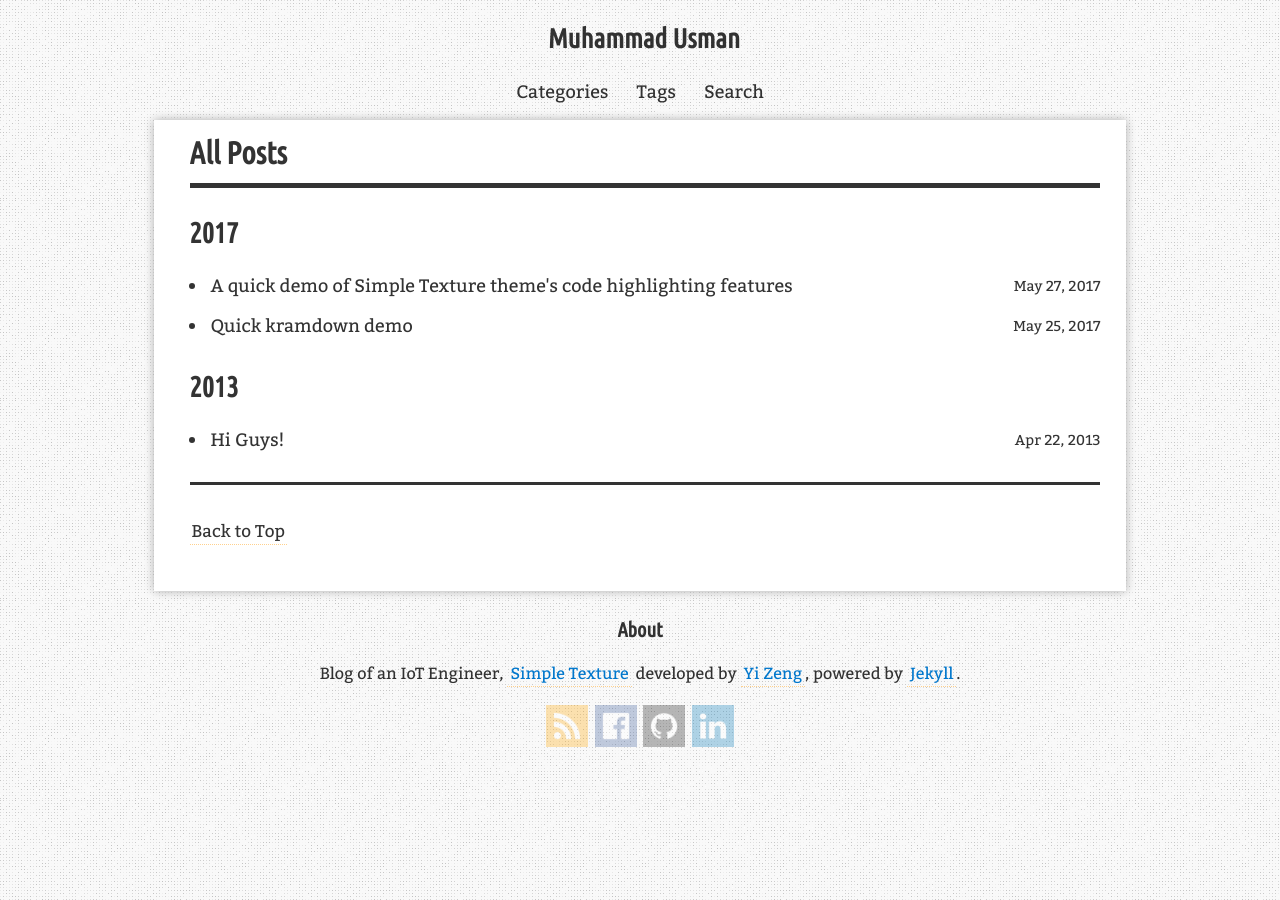
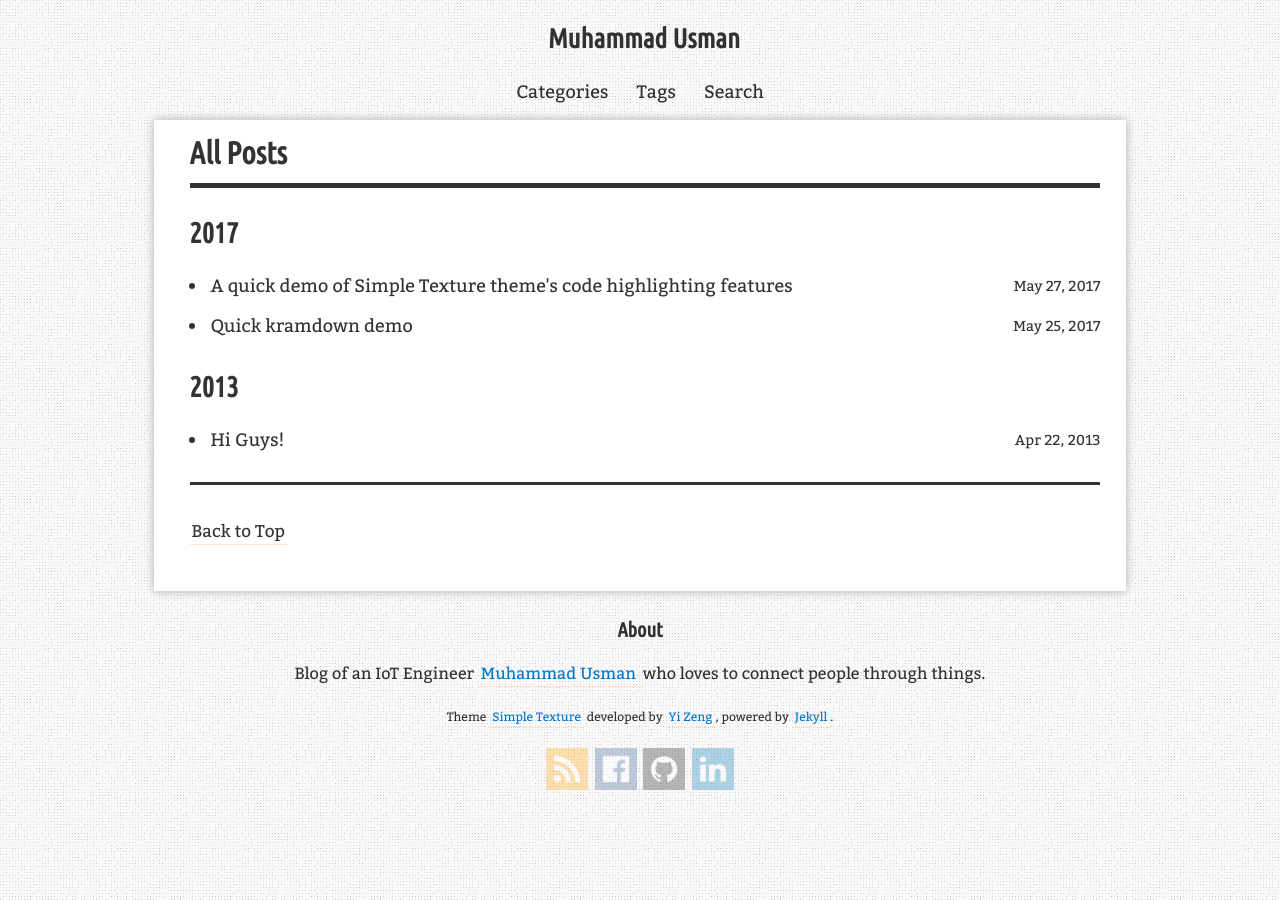
Before and after one commit to abtahir/uthmanhere.github.io, a Jekyll site: the page built from blog/index.html, in a window 1280 px wide. Built offline with Jekyll 4.4.1, drawn with Linux system fonts in a browser that asks for light colours; nearby versions of some CDN libraries; comment, search, counter and statistics services are not loaded.

Commit message:
Update _config.yml

```diff
--- a/_config.yml
+++ b/_config.yml
@@ -53,7 +53,7 @@ home:
 blog:
   cc_license: http://creativecommons.org/licenses/by-sa/4.0/ # A link to CC License of your choice.
   cc_license_image: /assets/images/theme/cc-by-sa.png # An image of your CC License.
-  footer_content: Blog of an IoT Engineer, <a href="http://uthmanhere.github.io>Muhammad Usman</a> who loves to connect people through things.
+  footer_content: Blog of an IoT Engineer <a href="http://uthmanhere.github.io"> Muhammad Usman </a> who loves to connect people through things.
 
 disqus:
   shortname: # e.g. yizeng
```
